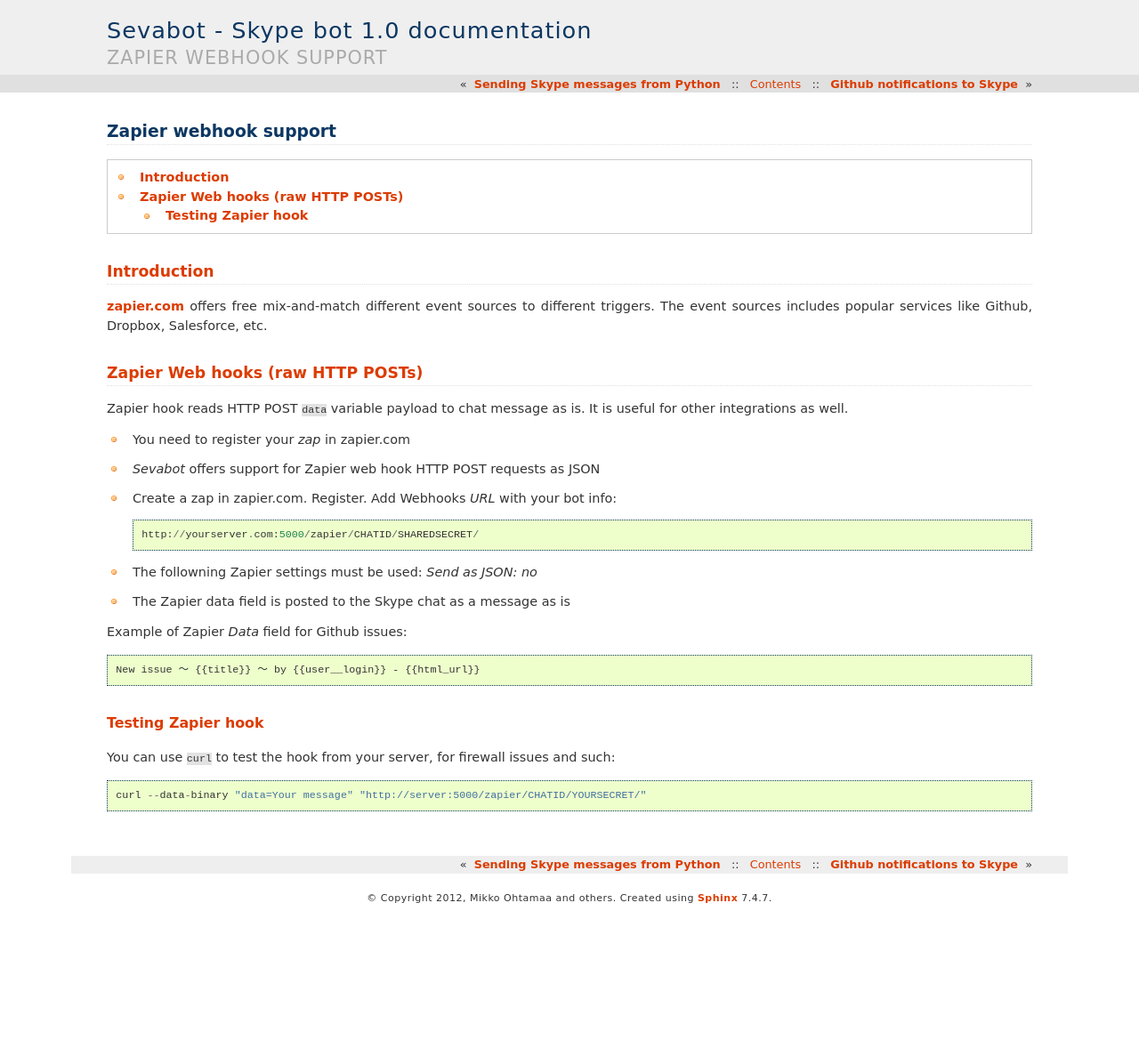
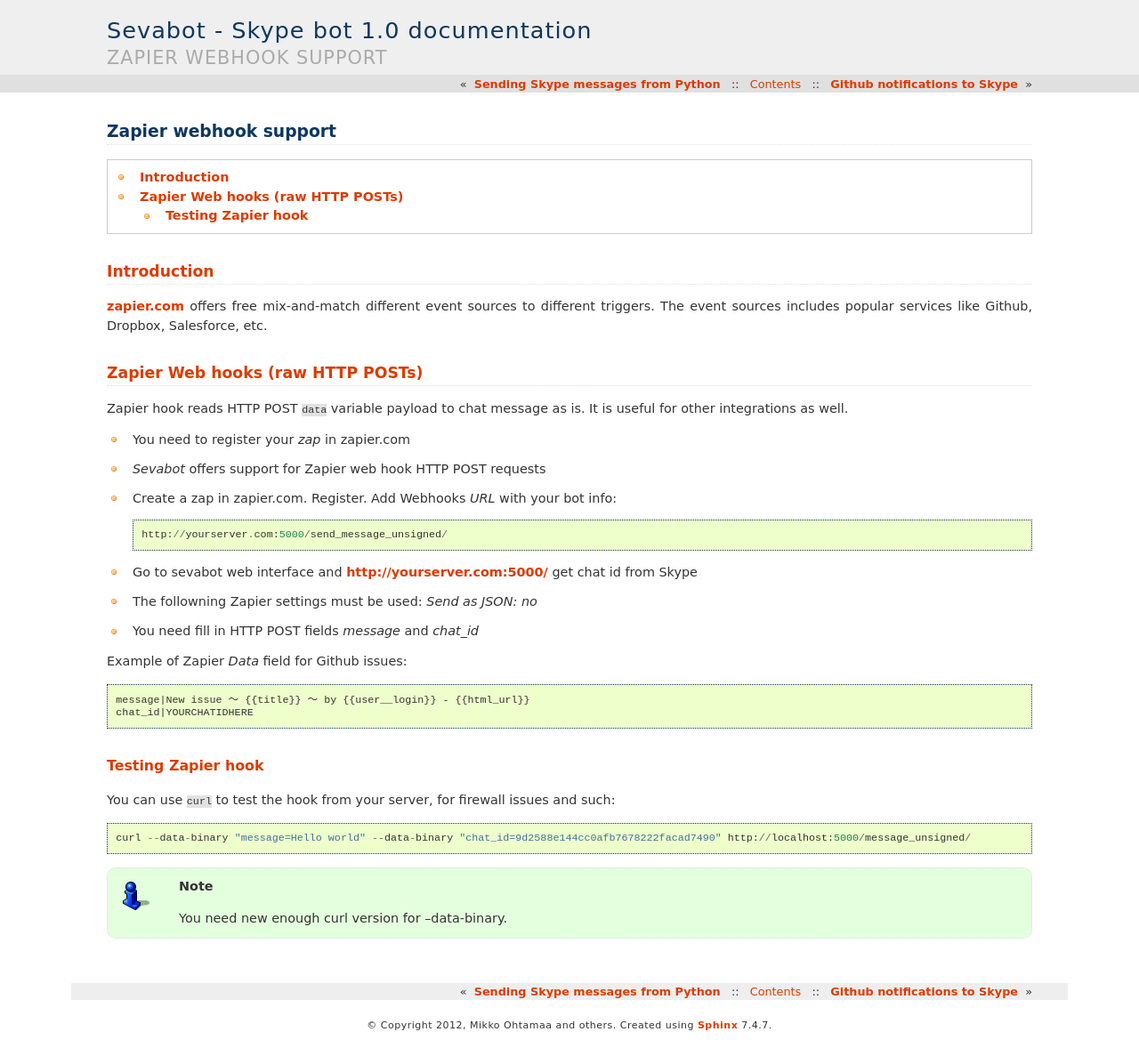
Before and after one commit to opensourcehacker/sevabot, a Sphinx documentation site: the page built from docs/source/zapier.rst, in a window 1280 px wide. Shown: the whole page at 89% size. Built offline with Sphinx 7.4.7, drawn with Linux system fonts in a browser that asks for light colours; before the commit the page ends 1027 px from its top, so only the background shows below that.

Commit message:
Reworked lost Zapier hook

```diff
--- a/CHANGES.rst
+++ b/CHANGES.rst
@@ -4,8 +4,7 @@
 1.2 (unreleased)
 ----------------
 
-- Nothing changed yet.
-
+- Reworking unsigned HTTP POST message hooks */zapier* and */message_unsigned* [miohtama]
 
 1.1 (2013-02-01)
 ----------------
--- a/docs/source/python.rst
+++ b/docs/source/python.rst
@@ -29,6 +29,9 @@
     # Seconds of web service timeout
     WEBHOOK_HTTP_TIMEOUT = 30
 
+    # Get Skype chat id from Sevabot web inteface
+    CHAT_ID = "xxx"
+
     class UrlThread(threading.Thread):
         """
     A separate thread doing HTTP POST so we won't block when calling the webhook.
@@ -52,4 +55,4 @@
                 socket.setdefaulttimeout(orignal_timeout)
 
     message = "Hello world"
-    t = UrlThread("http://sevabot.something.example.com:5000/zapier/YOURSECRET/YOURCHATID/", {'data': message})
+    t = UrlThread("http://sevabot.something.example.com:5000/message_unsigned/", {'message': message, 'chat_id': CHAT_ID})
--- a/docs/source/webhooks.rst
+++ b/docs/source/webhooks.rst
@@ -65,7 +65,7 @@
 
 * signed endpoint http://localhost:5000/msg/YOURCHATIT/ - see Bash example for more info
 
-* unsigned endpoint http://localhost:5000/zapier/YOURCHATIT/YOURSHAREDSECRET/ - takes in HTTP POST data parameter
+* unsigned endpoint http://localhost:5000/message_unsigned/ - takes in HTTP POST data parameters *chat_id* and *message*
 
 Timed messages
 =================
--- a/docs/source/zapier.rst
+++ b/docs/source/zapier.rst
@@ -19,19 +19,22 @@
 
 * You need to register your *zap* in zapier.com
 
-* *Sevabot* offers support for Zapier web hook HTTP POST requests as JSON
+* *Sevabot* offers support for Zapier web hook HTTP POST requests
 
 * Create a zap in zapier.com. Register. Add Webhooks *URL* with your bot info::
 
-    http://yourserver.com:5000/zapier/CHATID/SHAREDSECRET/
+    http://yourserver.com:5000/send_message_unsigned/
+
+* Go to sevabot web interface and http://yourserver.com:5000/ get chat id from Skype
 
 * The followning Zapier settings must be used: *Send as JSON: no*
 
-* The Zapier data field is posted to the Skype chat as a message as is
+* You need fill in HTTP POST fields *message* and *chat_id*
 
 Example of Zapier *Data* field for Github issues::
 
-    New issue 〜 {{title}} 〜 by {{user__login}} - {{html_url}}
+    message|New issue 〜 {{title}} 〜 by {{user__login}} - {{html_url}}
+    chat_id|YOURCHATIDHERE
 
 Testing Zapier hook
 ---------------------
@@ -39,4 +42,8 @@
 You can use ``curl`` to test the hook from your server, for firewall
 issues and such::
 
-    curl --data-binary "data=Your message" "http://server:5000/zapier/CHATID/YOURSECRET/"
+    curl --data-binary "message=Hello world" --data-binary "chat_id=9d2588e144cc0afb7678222facad7490" http://localhost:5000/message_unsigned/
+
+.. note::
+
+    You need new enough curl version for --data-binary.
```
Also changed, not shown: 2 other files.
